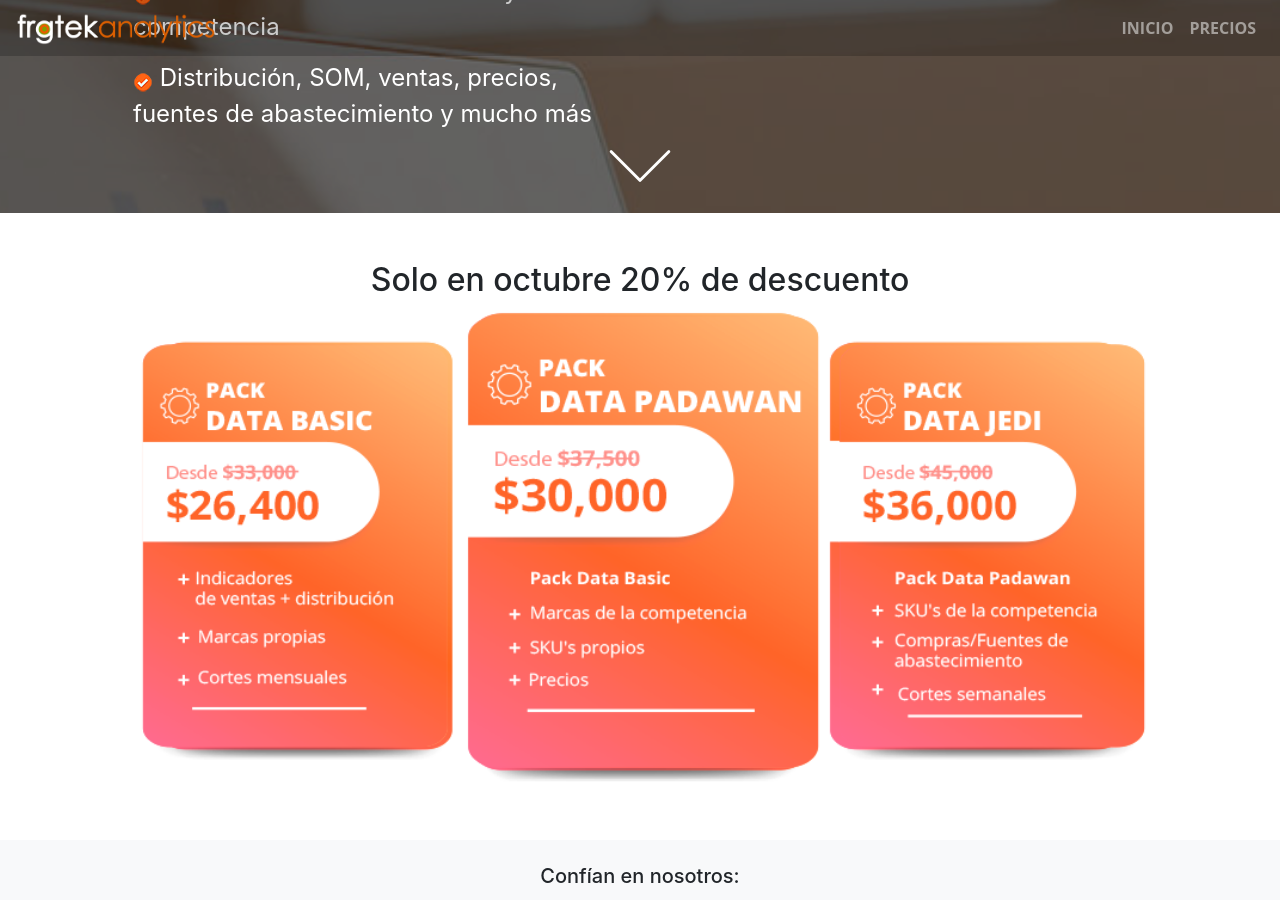
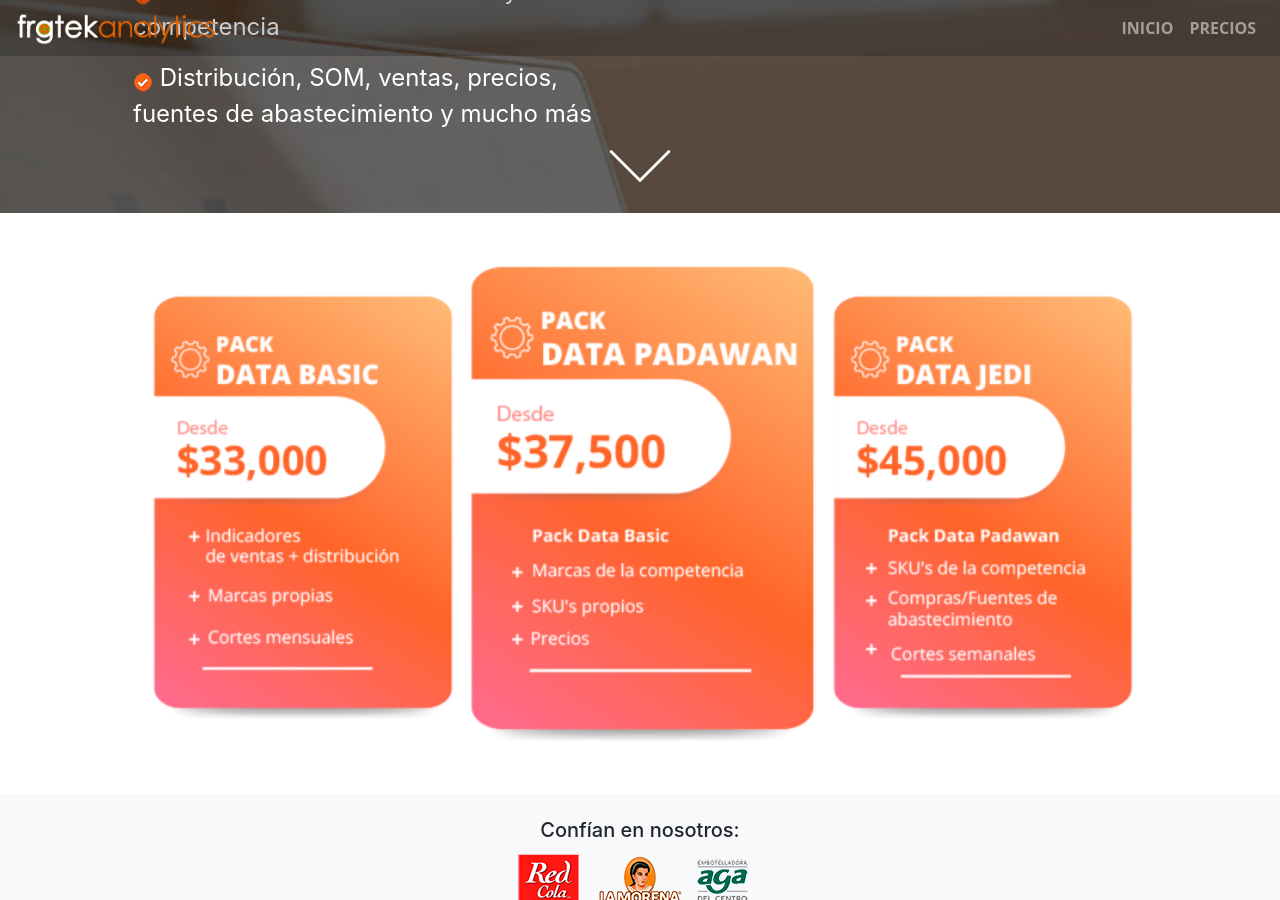
Before and after one commit to Frogtek/frogtek.github.io, a Jekyll site: the page built from _pages/backdata.md, in a window 1280 px wide and 900 px high, scrolled down 698 px. Built offline with Jekyll 4.4.1, drawn with Linux system fonts in a browser that asks for light colours.

Commit message:
Update the price and image

```diff
--- a/_includes/backdata-features.html
+++ b/_includes/backdata-features.html
@@ -3,8 +3,7 @@
     <div class="container">
         <div class="row ">
             <div class="col text-center p-1 p-md-5">
-                <h2>Solo en octubre 20% de descuento</h2>
-                <img src="/assets/img/precios.png" style="width:100%" alt="precios">
+                <img src="/assets/img/precios_2019.png" style="width:100%" alt="precios">
             </div>
         </div>
 
```
Also changed, not shown: assets/img/precios.png (deleted), assets/img/precios_2019.png (added).
